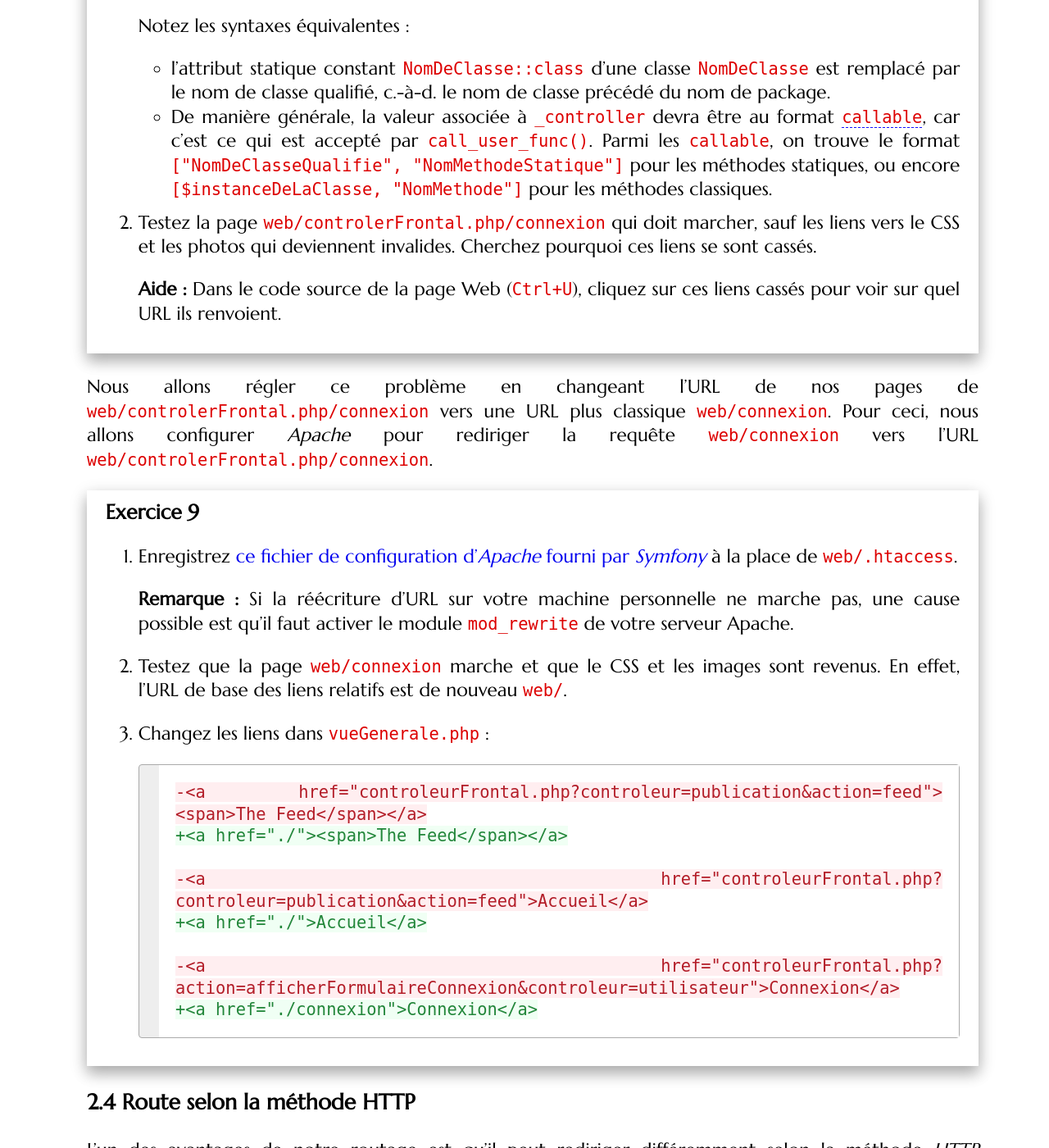
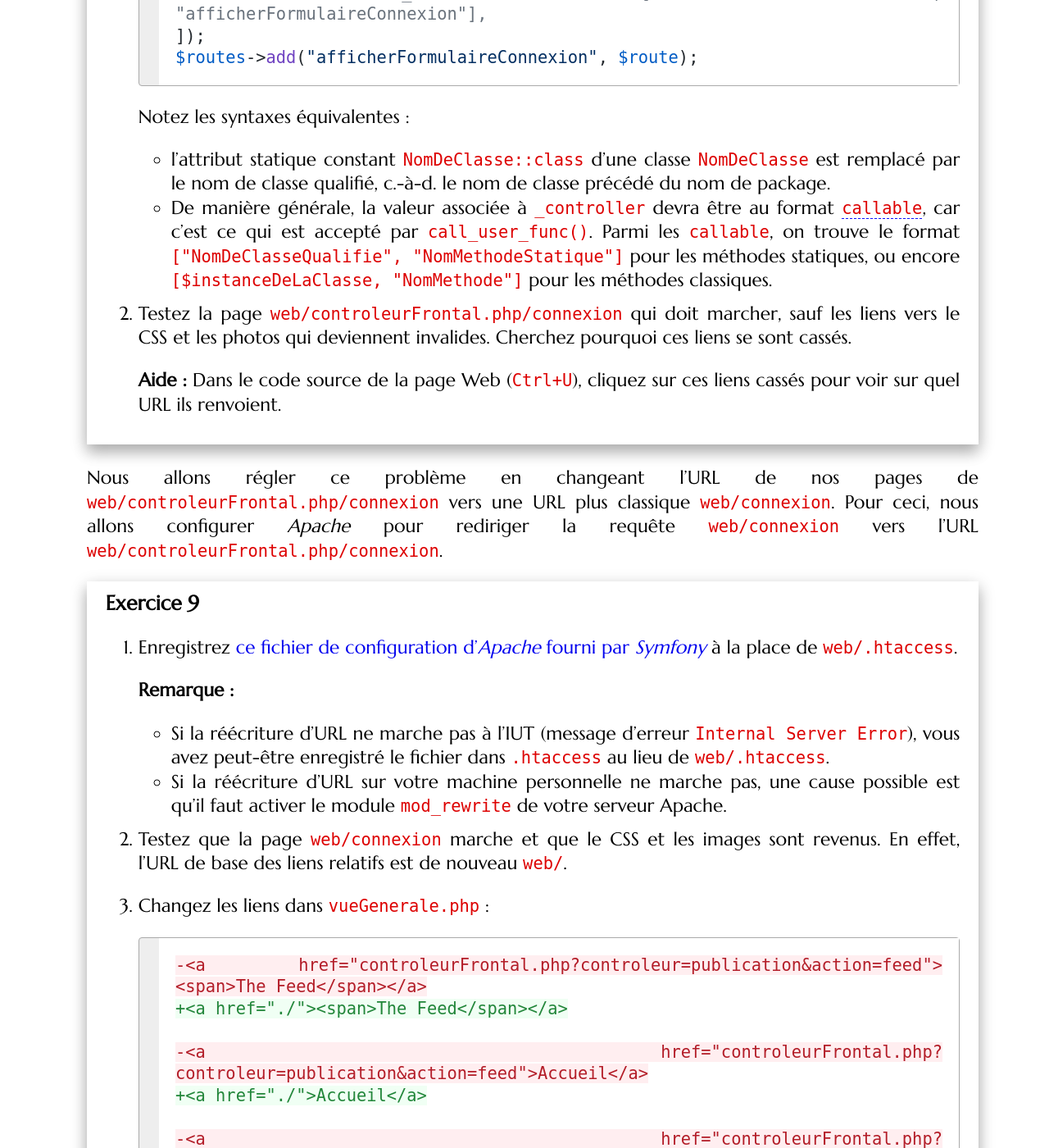
Before and after one commit to romainlebreton/R4.A.10-ComplementWeb, a Jekyll site: the page built from tutorials/tutorial1.md, in a window 1280 px wide and 1400 px high, scrolled down 9881 px. Shown: the whole window at 82% size. Built offline with Jekyll 4.4.1, drawn with Linux system fonts in a browser that asks for light colours; some web fonts are replaced; some of the changed text lies outside the part shown.

Commit message:
Retours TD1

````diff
--- a/tutorials/tutorial1.md
+++ b/tutorials/tutorial1.md
@@ -163,6 +163,14 @@ Commençons donc par remplacer notre *autoloader* `Psr4AutoloaderClass.php` par
    ```bash
    composer update
    ```
+
+   **Aide :** Pour ceux qui sont sur leur machine personnelle, vous devrez
+   installer `composer` sur votre machine. Aller voir la [documentation de
+   `composer`](https://getcomposer.org/doc/00-intro.md#installation-linux-unix-macos)
+   à cet effet. Pour Linux, il suffit d'installer un paquet. Pour Windows avec
+   *XAMPP*, [l'installateur Windows](https://getcomposer.org/doc/00-intro.md#using-the-installer)
+   marche très bien.
+
 2. Quand on installe une application ou un nouveau composant, `composer` place
    les librairies téléchargées dans un dossier `vendor`. Il n'est pas nécessaire
    de versionner ce dossier souvent volumineux.
@@ -436,21 +444,21 @@ Passons à notre deuxième route : `/connexion`.
      les méthodes statiques, ou encore `[$instanceDeLaClasse, "NomMethode"]`
      pour les méthodes classiques.
 
-1. Testez la page `web/controlerFrontal.php/connexion` qui doit marcher, sauf
+1. Testez la page `web/controleurFrontal.php/connexion` qui doit marcher, sauf
    les liens vers le CSS et les photos qui deviennent invalides. Cherchez
    pourquoi ces liens se sont cassés.
 
    **Aide :** Dans le code source de la page Web (`Ctrl+U`), cliquez sur ces
    liens cassés pour voir sur quel URL ils renvoient.
 
-    <!-- Ce sont des liens relatifs, et la base a changé de  web/ vers web/controlerFrontal.php  -->
+    <!-- Ce sont des liens relatifs, et la base a changé de  web/ vers web/controleurFrontal.php  -->
 
 </div>
 
 Nous allons régler ce problème en changeant l'URL de nos pages de
-`web/controlerFrontal.php/connexion` vers une URL plus classique
+`web/controleurFrontal.php/connexion` vers une URL plus classique
 `web/connexion`. Pour ceci, nous allons configurer *Apache* pour rediriger la
-requête `web/connexion` vers l'URL `web/controlerFrontal.php/connexion`.
+requête `web/connexion` vers l'URL `web/controleurFrontal.php/connexion`.
 
 <div class="exercise">
 
@@ -458,14 +466,18 @@ requête `web/connexion` vers l'URL `web/controlerFrontal.php/connexion`.
    *Symfony*]({{ site.baseurl }}/assets/TD1/htaccessURLRewrite) à
    la place de `web/.htaccess`.
 
-   **Remarque :** Si la réécriture d'URL sur votre machine personnelle ne marche
+   **Remarque :**
+   * Si la réécriture d'URL ne marche pas à l'IUT (message d'erreur `Internal Server Error`),
+     vous avez peut-être enregistré le fichier dans `.htaccess`
+     au lieu de `web/.htaccess`.
+   * Si la réécriture d'URL sur votre machine personnelle ne marche
      pas, une cause possible est qu'il faut activer le module `mod_rewrite` de
      votre serveur Apache.
 
-1. Testez que la page `web/connexion` marche et que le CSS et les images sont
+2. Testez que la page `web/connexion` marche et que le CSS et les images sont
    revenus. En effet, l'URL de base des liens relatifs est de nouveau `web/`.
 
-2. Changez les liens dans `vueGenerale.php` :
+3. Changez les liens dans `vueGenerale.php` :
 
    ```diff
    -<a href="controleurFrontal.php?controleur=publication&action=feed"><span>The Feed</span></a>
@@ -505,6 +517,9 @@ $route->setMethods(["GET"]);
 
 1. Modifiez votre routeur pour avoir les 2 routes `web/connexion` selon la
    méthode *HTTP*.
+
+   **Attention :** Le nom de chaque route doit être unique (`$routes->add("nomRoute", $route);`).
+   Si vous définissez deux routes avec le même nom, la deuxième écrase la première.
 
 2. Corrigez l'URL vers laquelle renvoie
    `src/vue/utilisateur/formulaireConnexion.php`.
````
Also changed, not shown: 2 other files.
